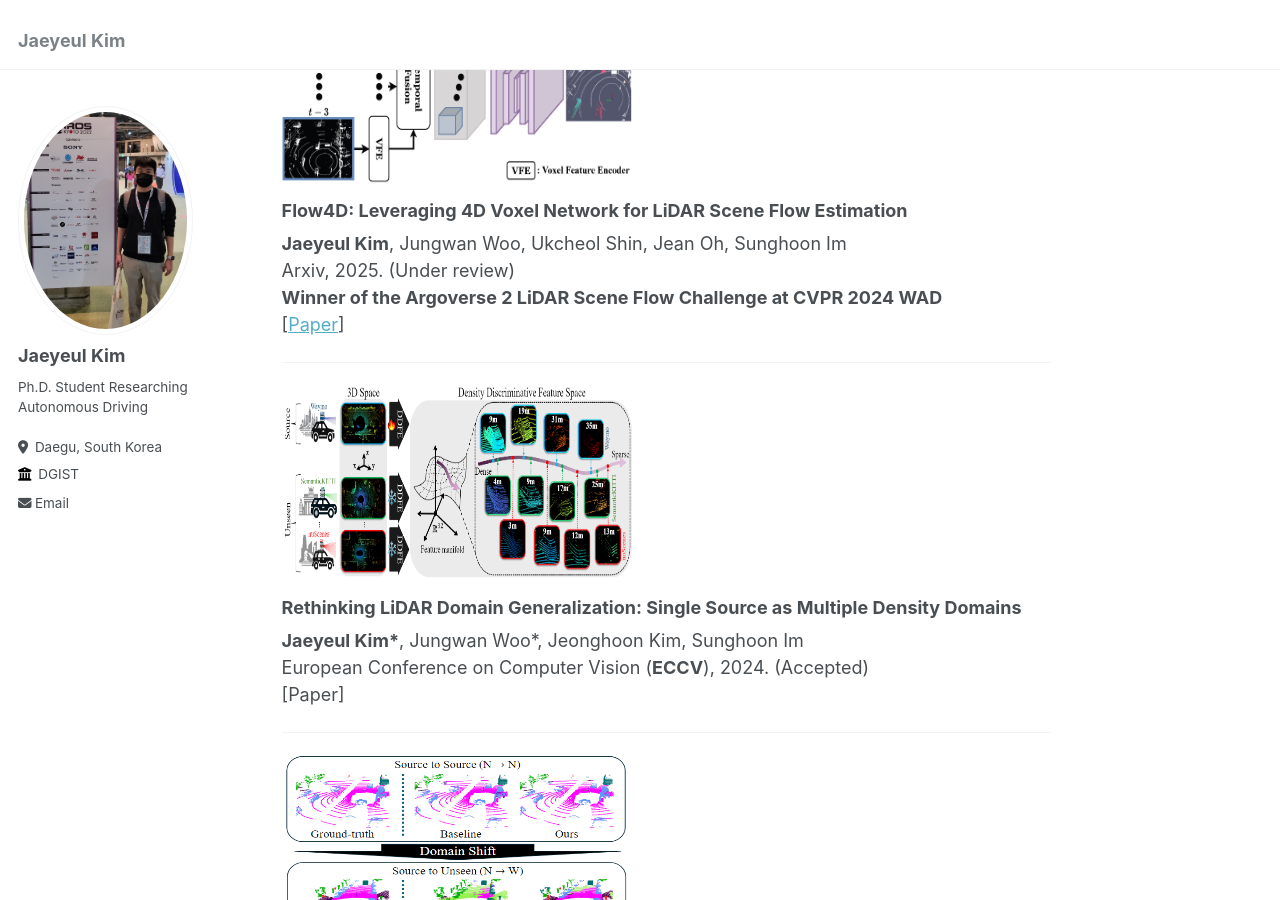
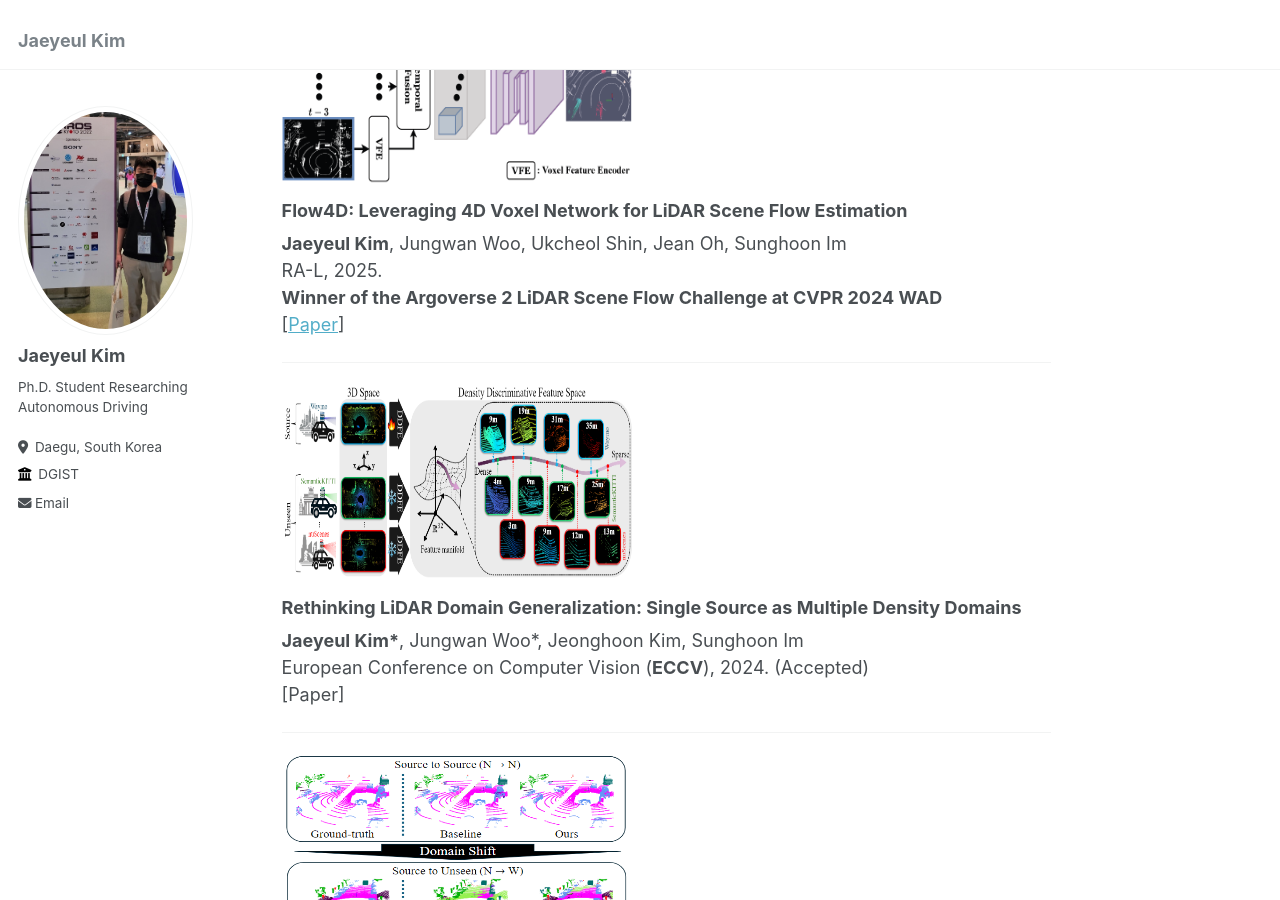
Before and after one commit to jykim94/jykim94.github.io, a Jekyll site: the page built from _pages/about.md, in a window 1280 px wide and 900 px high, scrolled down 840 px. Built offline with Jekyll 4.4.1, drawn with Linux system fonts in a browser that asks for light colours.

Commit message:
Update homepage

```diff
--- a/_pages/about.md
+++ b/_pages/about.md
@@ -177,7 +177,7 @@ Publications
 
 ### Flow4D: Leveraging 4D Voxel Network for LiDAR Scene Flow Estimation
 **Jaeyeul Kim**, Jungwan Woo, Ukcheol Shin, Jean Oh, Sunghoon Im<br>
-Arxiv, 2025. (Under review)<br>
+RA-L, 2025.<br>
 **Winner of the Argoverse 2 LiDAR Scene Flow Challenge at CVPR 2024 WAD**<br>
 [[Paper](https://arxiv.org/pdf/2407.07995)]
 
```
